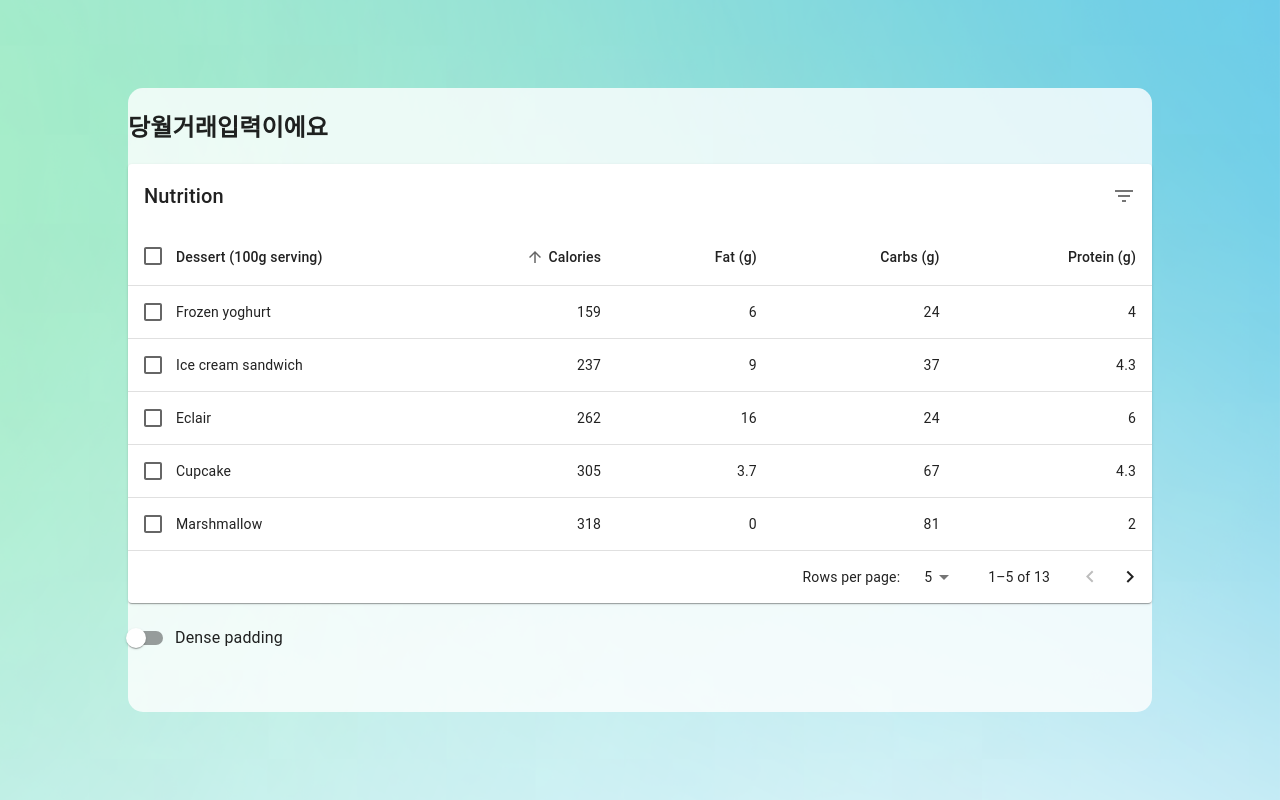
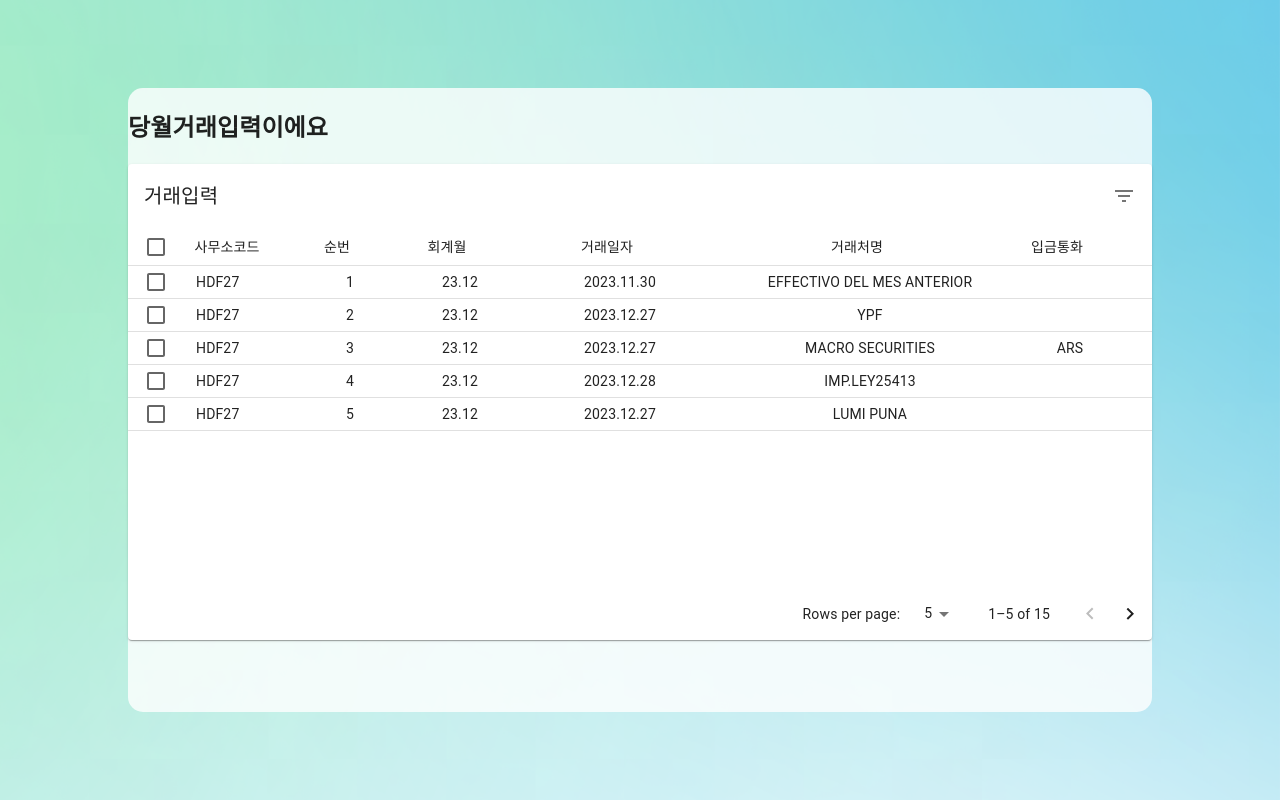
Before and after one commit to kimjeonghui/Observers_test, a React (Create React App) app in the folder frontend/: page /invoice in a window 1280 px wide. Built offline with nearby package versions, Linux system fonts and the light colour scheme; no server answers.

Commit message:
[FE]feat: 거래입력 테이블(페이지네이션 가능) 임시 데이터 반영

```diff
--- a/frontend/src/pages/Invoice.jsx
+++ b/frontend/src/pages/Invoice.jsx
@@ -1,4 +1,4 @@
-import React from 'react';
+import React, { useMemo, useState } from 'react';
 import PropTypes from 'prop-types';
 import { alpha } from '@mui/material/styles';
 import {
@@ -17,38 +17,222 @@ import {
   Checkbox,
   IconButton,
   Tooltip,
-  FormControlLabel,
-  Switch,
 } from '@mui/material';
 import DeleteIcon from '@mui/icons-material/Delete';
 import FilterListIcon from '@mui/icons-material/FilterList';
 import { visuallyHidden } from '@mui/utils';
 
-function createData(id, name, calories, fat, carbs, protein) {
-  return {
-    id,
-    name,
-    calories,
-    fat,
-    carbs,
-    protein,
-  };
-}
-
 const rows = [
-  createData(1, 'Cupcake', 305, 3.7, 67, 4.3),
-  createData(2, 'Donut', 452, 25.0, 51, 4.9),
-  createData(3, 'Eclair', 262, 16.0, 24, 6.0),
-  createData(4, 'Frozen yoghurt', 159, 6.0, 24, 4.0),
-  createData(5, 'Gingerbread', 356, 16.0, 49, 3.9),
-  createData(6, 'Honeycomb', 408, 3.2, 87, 6.5),
-  createData(7, 'Ice cream sandwich', 237, 9.0, 37, 4.3),
-  createData(8, 'Jelly Bean', 375, 0.0, 94, 0.0),
-  createData(9, 'KitKat', 518, 26.0, 65, 7.0),
-  createData(10, 'Lollipop', 392, 0.2, 98, 0.0),
-  createData(11, 'Marshmallow', 318, 0, 81, 2.0),
-  createData(12, 'Nougat', 360, 19.0, 9, 37.0),
-  createData(13, 'Oreo', 437, 18.0, 63, 4.0),
+  {
+    ovs_cd: 'HDF27',
+    num: 1,
+    fiscal_month: '23.12',
+    tx_date: '2023.11.30',
+    store: 'EFFECTIVO DEL MES ANTERIOR',
+    dep_curr: null,
+    deposit: null,
+    wd_curr: 'ARS',
+    withdrawal: 20312.47,
+    trans_cd: 'Y010',
+    description: 'EFFECTIVO DEL MES ANTERIOR',
+    trans_amount: null,
+  },
+  {
+    ovs_cd: 'HDF27',
+    num: 2,
+    fiscal_month: '23.12',
+    tx_date: '2023.12.27',
+    store: 'YPF',
+    dep_curr: null,
+    deposit: null,
+    wd_curr: 'ARS',
+    withdrawal: 1190205.87,
+    trans_cd: '1501',
+    description: 'CONBUSTIBLE /LAVADO',
+    trans_amount: null,
+  },
+  {
+    ovs_cd: 'HDF27',
+    num: 3,
+    fiscal_month: '23.12',
+    tx_date: '2023.12.27',
+    store: 'MACRO SECURITIES',
+    dep_curr: 'ARS',
+    deposit: 183290.06,
+    wd_curr: 'USD',
+    withdrawal: 1190205.87,
+    trans_cd: 'X100',
+    description: 'CAMBIO',
+    trans_amount: null,
+  },
+  {
+    ovs_cd: 'HDF27',
+    num: 4,
+    fiscal_month: '23.12',
+    tx_date: '2023.12.28',
+    store: 'IMP.LEY25413',
+    dep_curr: null,
+    deposit: null,
+    wd_curr: 'ARS',
+    withdrawal: 2114.98,
+    trans_cd: '1699',
+    description: 'TAX',
+    trans_amount: null,
+  },
+  {
+    ovs_cd: 'HDF27',
+    num: 5,
+    fiscal_month: '23.12',
+    tx_date: '2023.12.27',
+    store: 'LUMI PUNA',
+    dep_curr: null,
+    deposit: null,
+    wd_curr: 'USD',
+    withdrawal: 66046.66,
+    trans_cd: '2505',
+    description: 'CAMPAMENTO/CATERING',
+    trans_amount: null,
+  },
+  {
+    ovs_cd: 'HDF27',
+    num: 6,
+    fiscal_month: '23.12',
+    tx_date: '2023.12.13',
+    store: 'IMP.LEY25413',
+    dep_curr: null,
+    deposit: null,
+    wd_curr: 'USD',
+    withdrawal: 10.73,
+    trans_cd: '1699',
+    description: 'TAX',
+    trans_amount: null,
+  },
+  {
+    ovs_cd: 'HDF27',
+    num: 7,
+    fiscal_month: '23.12',
+    tx_date: '2023.12.13',
+    store: 'ESTUDIO HADAD',
+    dep_curr: null,
+    deposit: null,
+    wd_curr: 'USD',
+    withdrawal: 1788.67,
+    trans_cd: '1699',
+    description: 'TAX',
+    trans_amount: null,
+  },
+  {
+    ovs_cd: 'HDF27',
+    num: 8,
+    fiscal_month: '23.12',
+    tx_date: '2023.12.28',
+    store: 'IMP.LEY25413',
+    dep_curr: null,
+    deposit: null,
+    wd_curr: 'USD',
+    withdrawal: 397.48,
+    trans_cd: '1699',
+    description: 'TAX',
+    trans_amount: null,
+  },
+  {
+    ovs_cd: 'HDF27',
+    num: 9,
+    fiscal_month: '23.12',
+    tx_date: '2023.12.27',
+    store: 'DBCR 25413 S/DB TASAGRAL',
+    dep_curr: null,
+    deposit: null,
+    wd_curr: 'ARS',
+    withdrawal: 287.59,
+    trans_cd: '1699',
+    description: 'TAX',
+    trans_amount: null,
+  },
+  {
+    ovs_cd: 'HDF27',
+    num: 10,
+    fiscal_month: '23.12',
+    tx_date: '2023.12.27',
+    store: 'TEF DATANET PGOS AFIP',
+    dep_curr: null,
+    deposit: null,
+    wd_curr: 'ARS',
+    withdrawal: 38187.18,
+    trans_cd: '1699',
+    description: 'TAX',
+    trans_amount: null,
+  },
+  {
+    ovs_cd: 'HDF27',
+    num: 11,
+    fiscal_month: '23.12',
+    tx_date: '2023.12.27',
+    store: 'TEF DATANET PGOS AFIP',
+    dep_curr: null,
+    deposit: null,
+    wd_curr: 'ARS',
+    withdrawal: 9745.15,
+    trans_cd: '1699',
+    description: 'TAX',
+    trans_amount: null,
+  },
+  {
+    ovs_cd: 'HDF27',
+    num: 12,
+    fiscal_month: '23.12',
+    tx_date: '2023.12.23',
+    store: 'LUMI PUNA',
+    dep_curr: null,
+    deposit: null,
+    wd_curr: 'USD',
+    withdrawal: 6604.02,
+    trans_cd: '2505',
+    description: 'CAMPAMENTO/CATERING',
+    trans_amount: null,
+  },
+  {
+    ovs_cd: 'HDF27',
+    num: 13,
+    fiscal_month: '23.12',
+    tx_date: '2023.12.17',
+    store: 'MACRO SECURITIES',
+    dep_curr: 'ARS',
+    deposit: 183290.06,
+    wd_curr: 'USD',
+    withdrawal: 1190205.87,
+    trans_cd: 'X100',
+    description: 'CAMBIO',
+    trans_amount: null,
+  },
+  {
+    ovs_cd: 'HDF27',
+    num: 14,
+    fiscal_month: '23.12',
+    tx_date: '2023.12.20',
+    store: 'YPF',
+    dep_curr: null,
+    deposit: null,
+    wd_curr: 'ARS',
+    withdrawal: 30205.87,
+    trans_cd: '1501',
+    description: 'CONBUSTIBLE /LAVADO',
+    trans_amount: null,
+  },
+  {
+    ovs_cd: 'HDF27',
+    num: 15,
+    fiscal_month: '23.12',
+    tx_date: '2023.12.04',
+    store: 'YPF',
+    dep_curr: null,
+    deposit: null,
+    wd_curr: 'ARS',
+    withdrawal: 9205.87,
+    trans_cd: '1501',
+    description: 'CONBUSTIBLE /LAVADO',
+    trans_amount: null,
+  },
 ];
 
 function descendingComparator(a, b, orderBy) {
@@ -67,14 +251,11 @@ function getComparator(order, orderBy) {
     : (a, b) => -descendingComparator(a, b, orderBy);
 }
 
-// Since 2020 all major browsers ensure sort stability with Array.prototype.sort().
-// stableSort() brings sort stability to non-modern browsers (notably IE11). If you
-// only support modern browsers you can replace stableSort(exampleArray, exampleComparator)
-// with exampleArray.slice().sort(exampleComparator)
 function stableSort(array, comparator) {
   const stabilizedThis = array.map((el, index) => [el, index]);
   stabilizedThis.sort((a, b) => {
     const order = comparator(a[0], b[0]);
+
     if (order !== 0) {
       return order;
     }
@@ -85,34 +266,88 @@ function stableSort(array, comparator) {
 
 const headCells = [
   {
-    id: 'name',
+    id: 'ovs_cd',
     numeric: false,
     disablePadding: true,
-    label: 'Dessert (100g serving)',
+    label: '사무소코드',
+    minWidth: 120,
   },
   {
-    id: 'calories',
+    id: 'num',
     numeric: true,
     disablePadding: false,
-    label: 'Calories',
+    label: '순번',
+    minWidth: 100,
   },
   {
-    id: 'fat',
-    numeric: true,
+    id: 'fiscal_month',
+    numeric: false,
     disablePadding: false,
-    label: 'Fat (g)',
+    label: '회계월',
+    minWidth: 120,
   },
   {
-    id: 'carbs',
+    id: 'tx_date',
     numeric: true,
-    disablePadding: false,
-    label: 'Carbs (g)',
+    disablePadding: true,
+    label: '거래일자',
+    minWidth: 200,
   },
   {
-    id: 'protein',
-    numeric: true,
-    disablePadding: false,
-    label: 'Protein (g)',
+    id: 'store',
+    numeric: false,
+    disablePadding: true,
+    label: '거래처명',
+    minWidth: 300,
+  },
+  {
+    id: 'dep_curr',
+    numeric: false,
+    disablePadding: true,
+    label: '입금통화',
+    minWidth: 100,
+  },
+  {
+    id: 'deposit',
+    numeric: false,
+    disablePadding: true,
+    label: '입금금액',
+    minWidth: 200,
+  },
+  {
+    id: 'wd_curr',
+    numeric: false,
+    disablePadding: true,
+    label: '출금통화',
+    minWidth: 100,
+  },
+  {
+    id: 'withdrawal',
+    numeric: false,
+    disablePadding: true,
+    label: '출금금액',
+    minWidth: 200,
+  },
+  {
+    id: 'trans_cd',
+    numeric: false,
+    disablePadding: true,
+    label: '식별코드',
+    minWidth: 100,
+  },
+  {
+    id: 'description',
+    numeric: false,
+    disablePadding: true,
+    label: '거래내역',
+    minWidth: 350,
+  },
+  {
+    id: 'trans_amount',
+    numeric: false,
+    disablePadding: true,
+    label: '환산금액',
+    minWidth: 100,
   },
 ];
 
@@ -125,6 +360,7 @@ function EnhancedTableHead(props) {
     rowCount,
     onRequestSort,
   } = props;
+
   const createSortHandler = (property) => (event) => {
     onRequestSort(event, property);
   };
@@ -146,9 +382,10 @@ function EnhancedTableHead(props) {
         {headCells.map((headCell) => (
           <TableCell
             key={headCell.id}
-            align={headCell.numeric ? 'right' : 'left'}
+            align='center'
             padding={headCell.disablePadding ? 'none' : 'normal'}
             sortDirection={orderBy === headCell.id ? order : false}
+            style={{ minWidth: headCell.minWidth, width: '50px' }}
           >
             <TableSortLabel
               active={orderBy === headCell.id}
@@ -211,7 +448,7 @@ function EnhancedTableToolbar(props) {
           id='tableTitle'
           component='div'
         >
-          Nutrition
+          거래입력
         </Typography>
       )}
 
@@ -237,12 +474,11 @@ EnhancedTableToolbar.propTypes = {
 };
 
 export default function Invoice(props) {
-  const [order, setOrder] = React.useState('asc');
-  const [orderBy, setOrderBy] = React.useState('calories');
-  const [selected, setSelected] = React.useState([]);
-  const [page, setPage] = React.useState(0);
-  const [dense, setDense] = React.useState(false);
-  const [rowsPerPage, setRowsPerPage] = React.useState(5);
+  const [order, setOrder] = useState('asc');
+  const [orderBy, setOrderBy] = useState('calories');
+  const [selected, setSelected] = useState([]);
+  const [page, setPage] = useState(0);
+  const [rowsPerPage, setRowsPerPage] = useState(5);
 
   const handleRequestSort = (event, property) => {
     const isAsc = orderBy === property && order === 'asc';
@@ -287,17 +523,13 @@ export default function Invoice(props) {
     setPage(0);
   };
 
-  const handleChangeDense = (event) => {
-    setDense(event.target.checked);
-  };
-
   const isSelected = (id) => selected.indexOf(id) !== -1;
 
   // Avoid a layout jump when reaching the last page with empty rows.
   const emptyRows =
     page > 0 ? Math.max(0, (1 + page) * rowsPerPage - rows.length) : 0;
 
-  const visibleRows = React.useMemo(
+  const visibleRows = useMemo(
     () =>
       stableSort(rows, getComparator(order, orderBy)).slice(
         page * rowsPerPage,
@@ -309,14 +541,21 @@ export default function Invoice(props) {
   return (
     <div>
       <h2>당월거래입력이에요</h2>
-      <Box sx={{ width: '100%' }}>
-        <Paper sx={{ width: '100%', mb: 2 }}>
+      <div>
+        <Box
+          sx={{
+            width: '100%',
+            height: '80%',
+          }}
+        >
+          <Paper sx={{ width: '100%', overflow: 'hidden', mb: 2 }}>
             <EnhancedTableToolbar numSelected={selected.length} />
-          <TableContainer>
+            <TableContainer sx={{ height: '45vh', maxHeight: '45vh' }}>
               <Table
                 sx={{ minWidth: 750 }}
-              aria-labelledby='tableTitle'
-              size={dense ? 'small' : 'medium'}
+                stickyHeader
+                aria-label='sticky table'
+                size='small'
               >
                 <EnhancedTableHead
                   numSelected={selected.length}
@@ -328,17 +567,17 @@ export default function Invoice(props) {
                 />
                 <TableBody>
                   {visibleRows.map((row, index) => {
-                  const isItemSelected = isSelected(row.id);
+                    const isItemSelected = isSelected(row.num);
                     const labelId = `enhanced-table-checkbox-${index}`;
 
                     return (
                       <TableRow
                         hover
-                      onClick={(event) => handleClick(event, row.id)}
+                        onClick={(event) => handleClick(event, row.num)}
                         role='checkbox'
                         aria-checked={isItemSelected}
                         tabIndex={-1}
-                      key={row.id}
+                        key={row.num}
                         selected={isItemSelected}
                         sx={{ cursor: 'pointer' }}
                       >
@@ -351,25 +590,25 @@ export default function Invoice(props) {
                             }}
                           />
                         </TableCell>
-                      <TableCell
-                        component='th'
-                        id={labelId}
-                        scope='row'
-                        padding='none'
-                      >
-                        {row.name}
-                      </TableCell>
-                      <TableCell align='right'>{row.calories}</TableCell>
-                      <TableCell align='right'>{row.fat}</TableCell>
-                      <TableCell align='right'>{row.carbs}</TableCell>
-                      <TableCell align='right'>{row.protein}</TableCell>
+                        <TableCell align='left'>{row.ovs_cd}</TableCell>
+                        <TableCell align='center'>{row.num}</TableCell>
+                        <TableCell align='center'>{row.fiscal_month}</TableCell>
+                        <TableCell align='center'>{row.tx_date}</TableCell>
+                        <TableCell align='center'>{row.store}</TableCell>
+                        <TableCell align='center'>{row.dep_curr}</TableCell>
+                        <TableCell align='center'>{row.deposit}</TableCell>
+                        <TableCell align='center'>{row.wd_curr}</TableCell>
+                        <TableCell align='center'>{row.withdrawal}</TableCell>
+                        <TableCell align='center'>{row.trans_cd}</TableCell>
+                        <TableCell align='center'>{row.description}</TableCell>
+                        <TableCell align='center'>{row.trans_amount}</TableCell>
                       </TableRow>
                     );
                   })}
                   {emptyRows > 0 && (
                     <TableRow
                       style={{
-                      height: (dense ? 33 : 53) * emptyRows,
+                        height: 43 * emptyRows,
                       }}
                     >
                       <TableCell colSpan={6} />
@@ -388,11 +627,8 @@ export default function Invoice(props) {
               onRowsPerPageChange={handleChangeRowsPerPage}
             />
           </Paper>
-        <FormControlLabel
-          control={<Switch checked={dense} onChange={handleChangeDense} />}
-          label='Dense padding'
-        />
         </Box>
+      </div>
     </div>
   );
 }
```
Lines whose indentation alone changed are shown as unchanged.
